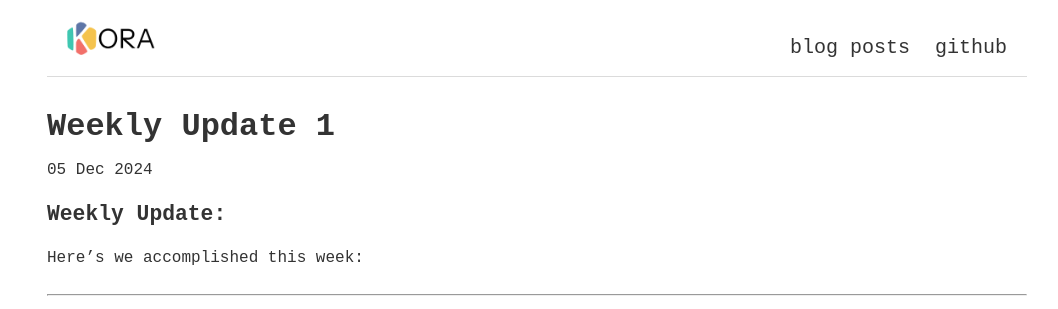
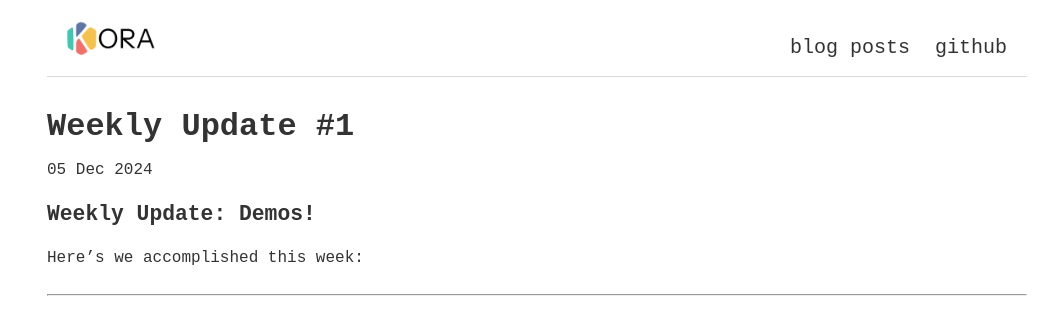
Before and after one commit to kora-edu/kora-edu.github.io, a Jekyll site: the page built from _posts/2024-12-05-weeklyupdate1.md, in a window 1280 px wide. Shown: the top 309 px of the page, without its empty margins (103-1161 px from the left). Built offline with Jekyll 4.4.1, drawn with Linux system fonts in a browser that asks for light colours.

Commit message:
template

```diff
--- a/_includes/announcements.html
+++ b/_includes/announcements.html
@@ -1,4 +1,4 @@
-## Weekly Meeting Updates (November 30, 2024)
+## Weekly Meeting Update (November 30, 2024)
 
     - **Frontend Progress:** Completed first BIG iteration.
     - **Issue Resolved:** Identified eos token problem (Qwen dev issue). Testing on a new container post-Monday.
--- a/_posts/2024-12-05-weeklyupdate1.md
+++ b/_posts/2024-12-05-weeklyupdate1.md
@@ -1,11 +1,11 @@
 ---
 layout: post
-title: "Weekly Update 1"
+title: "Weekly Update #1"
 date: 2024-12-5
 categories: weeklyupdate
 ---
 
-### Weekly Update:
+### Weekly Update: Demos!
 
 Here’s we accomplished this week:
 
```
Also changed, not shown: _posts/2024-11-05-milestone-1.md (+2 -2 lines).
